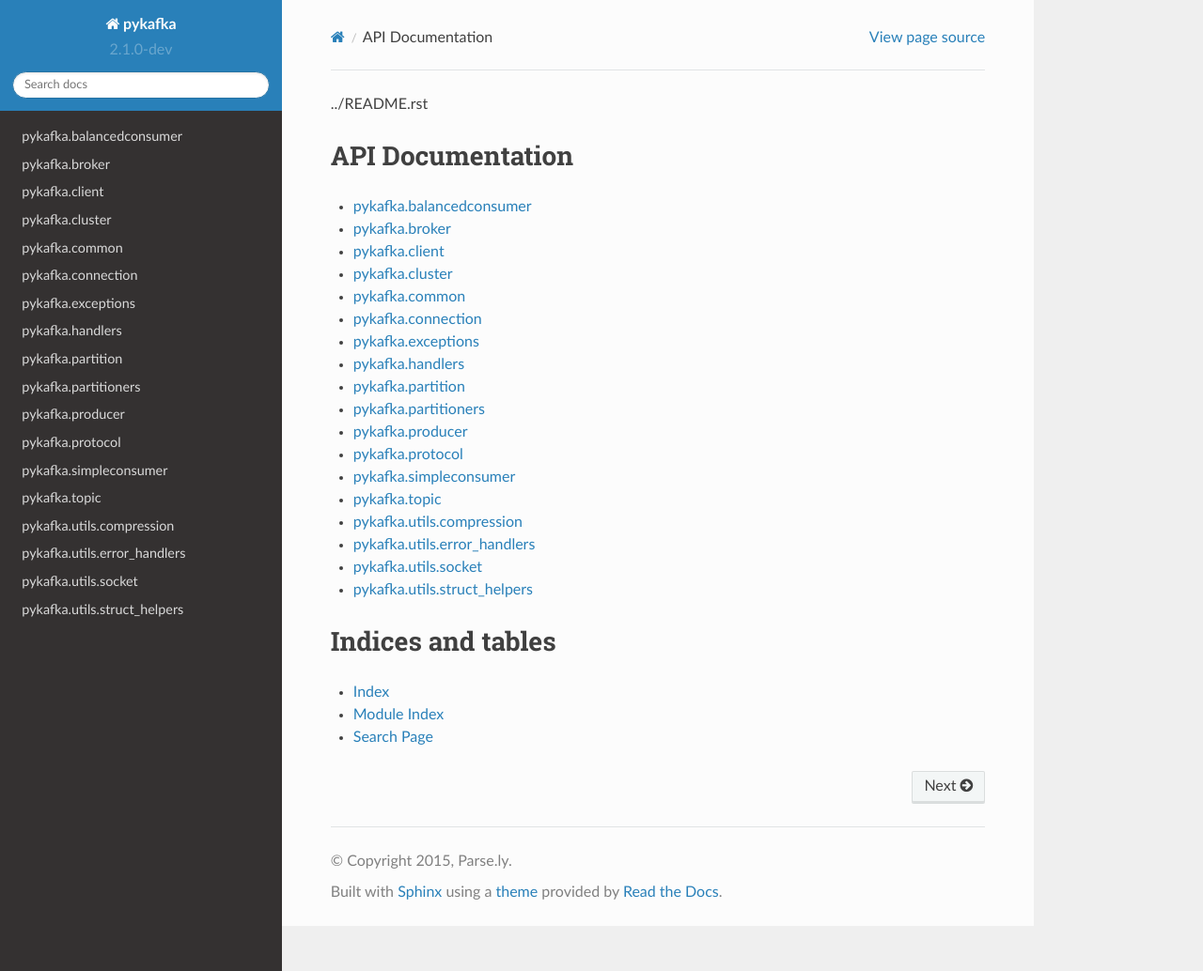
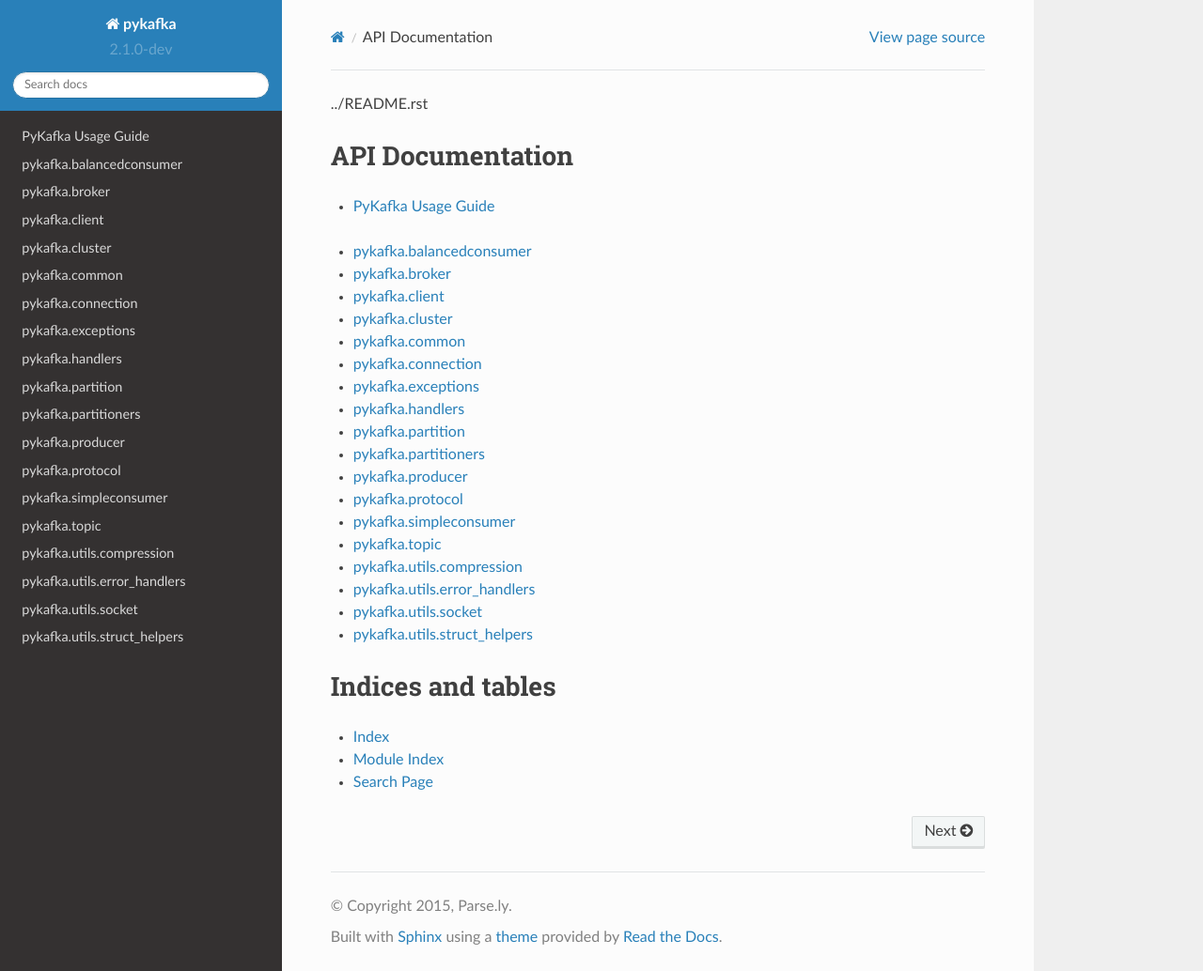
Before and after one commit to Parsely/pykafka, a Sphinx documentation site: the page built from doc/index.rst, in a window 1280 px wide and 1034 px high. Shown: the whole window at 94% size. Built offline with Sphinx 7.4.7 and the Read the Docs theme 2.0.0, drawn with Linux system fonts in a browser that asks for light colours.

Commit message:
add usage page to docs

```diff
--- a/doc/index.rst
+++ b/doc/index.rst
@@ -5,11 +5,16 @@ API Documentation
 *****************
 
 .. toctree::
-   :maxdepth: 2
-   :glob:
+    :maxdepth: 1
 
-   api/*
-   utils/*
+    usage.rst
+
+.. toctree::
+    :maxdepth: 2
+    :glob:
+
+    api/*
+    utils/*
 
 ******************
 Indices and tables
--- /dev/null
+++ b/doc/usage.rst
@@ -0,0 +1,2 @@
+PyKafka Usage Guide
+===================
```
